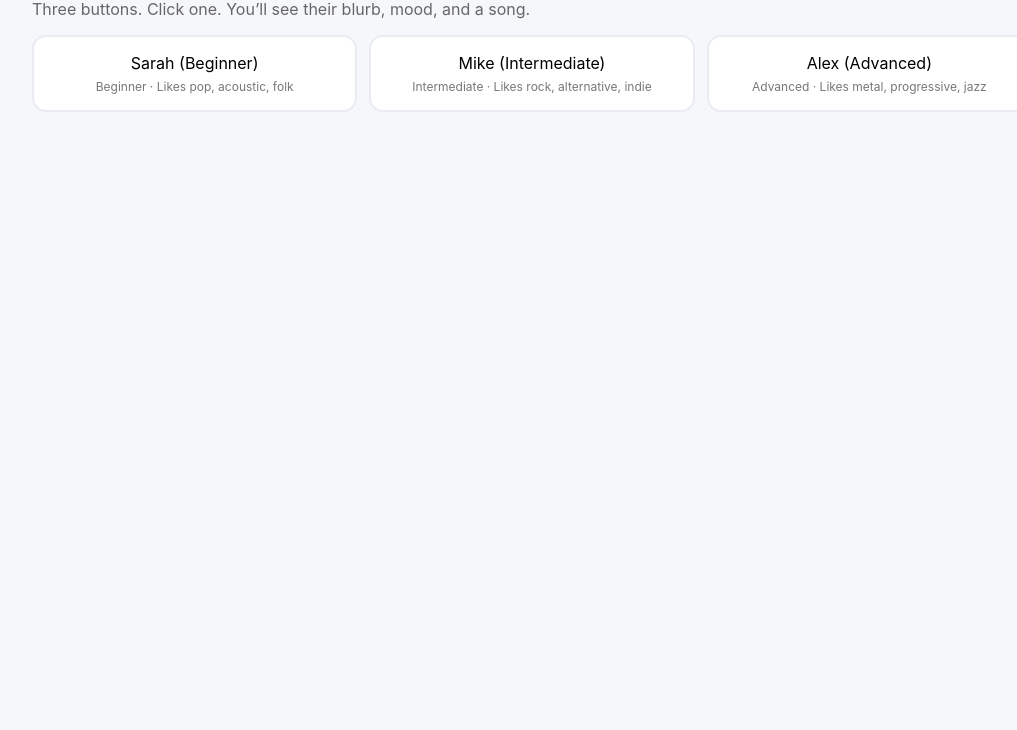
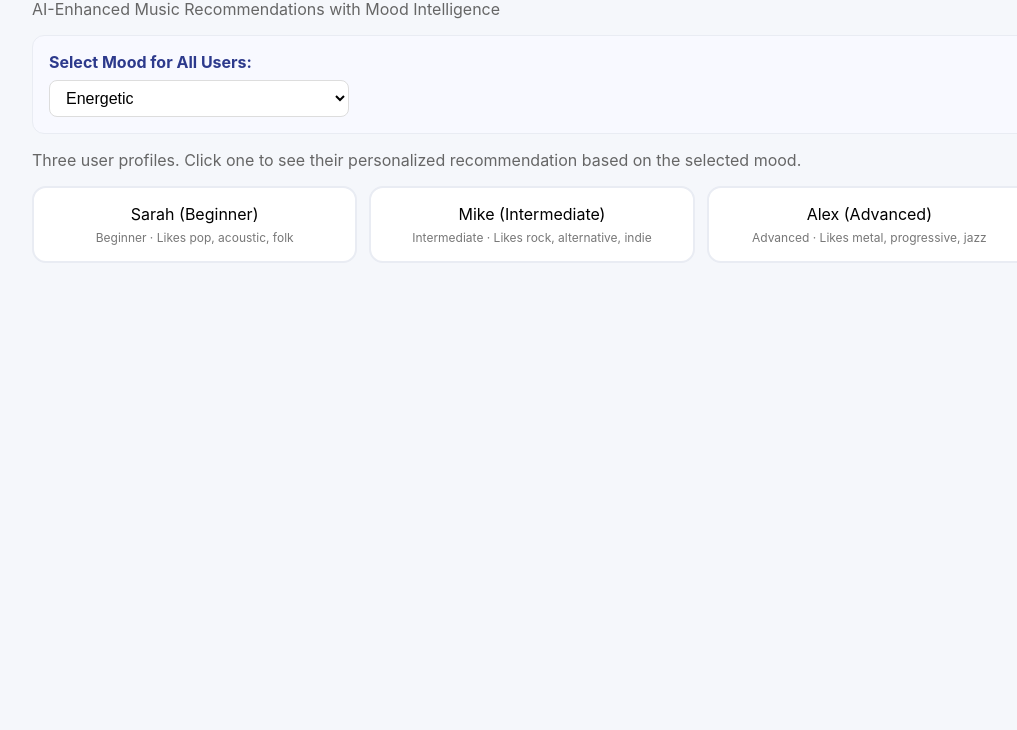
Before and after one commit to YSContentGuy/song-mood-explorer-hackday, a website: page public/basic-demo.html in a window 1280 px wide. Shown: the part 70-800 px from the top of the page, without its empty margins (108-1125 px from the left). Drawn offline with Linux system fonts and the light colour scheme; no server answers.

Commit message:
🎭 Enhanced demo with mood selection for all users
✨ New Features:
- Added mood selector dropdown with 9 mood options (energetic, happy, calm, relaxed, focused, motivated, tired, stressed, neutral)
- All three users now use the selected mood instead of derived mood
- Real-time mood updates with visual feedback
- Enhanced UI with mood selection panel

🎯 Demo Improvements:
- Default mood set to 'energetic' as requested
- Clear visual indication of selected mood in recommendations
- Mood change triggers new API calls for fresh recommendations
- Improved user experience with immediate feedback

🔧 Technical Changes:
- Updated showUser() function to use currentMood variable
- Added updateMoodForAllUsers() function for mood switching
- Enhanced CSS styling for mood selector
- Updated offline fallback data to use energetic mood
- Improved demo title and description

🎵 Perfect for presentations - now you can demonstrate how the same mood affects different user profiles!

```diff
--- a/public/basic-demo.html
+++ b/public/basic-demo.html
@@ -22,18 +22,56 @@
     .song { margin-top:8px; border-left:4px solid #667eea; padding-left:10px; }
     .actions { margin-top: 8px; }
     .btn { background:#e9ecff; color:#2d3a8c; border:none; padding:6px 10px; border-radius:8px; cursor:pointer; }
+    .mood-selector { margin: 16px 0; padding: 16px; background: #f8f9ff; border-radius: 12px; border: 1px solid #e9ecf3; }
+    .mood-selector label { display: block; margin-bottom: 8px; color: #2d3a8c; }
+    .mood-selector select { width: 100%; max-width: 300px; padding: 8px 12px; border: 1px solid #ddd; border-radius: 8px; font-size: 16px; background: white; }
     @media (max-width: 800px) { .buttons { grid-template-columns: 1fr; } }
   </style>
 </head>
 <body>
   <div class="wrap">
-    <h1>Three Users</h1>
-    <div class="sub">Three buttons. Click one. You’ll see their blurb, mood, and a song.</div>
+    <h1>Song Mood Explorer</h1>
+    <div class="sub">AI-Enhanced Music Recommendations with Mood Intelligence</div>
+
+    <!-- Mood Selection -->
+    <div class="mood-selector">
+      <label for="moodSelect"><strong>Select Mood for All Users:</strong></label>
+      <select id="moodSelect" onchange="updateMoodForAllUsers()">
+        <option value="energetic">Energetic</option>
+        <option value="happy">Happy</option>
+        <option value="calm">Calm</option>
+        <option value="relaxed">Relaxed</option>
+        <option value="focused">Focused</option>
+        <option value="motivated">Motivated</option>
+        <option value="tired">Tired</option>
+        <option value="stressed">Stressed</option>
+        <option value="neutral">Neutral</option>
+      </select>
+    </div>
+
+    <div class="sub">Three user profiles. Click one to see their personalized recommendation based on the selected mood.</div>
     <div id="buttons" class="buttons">Loading…</div>
     <div id="panel" class="panel" style="display:none"></div>
   </div>
   <script>
     let overview = null;
+    let currentMood = 'energetic'; // Default mood
+
+    // Function to update mood for all users
+    function updateMoodForAllUsers() {
+      const moodSelect = document.getElementById('moodSelect');
+      currentMood = moodSelect.value;
+
+      // Clear the panel and reset reroll state
+      const panel = document.getElementById('panel');
+      panel.style.display = 'none';
+      rerollState = {};
+
+      // Show a message about mood change
+      panel.style.display = 'block';
+      panel.innerHTML = `<div class="muted">Mood changed to: <strong>${currentMood}</strong>. Click a user to see their new recommendation!</div>`;
+    }
+
     async function load() {
       const buttons = document.getElementById('buttons');
       buttons.textContent = 'Loading…';
@@ -48,8 +86,8 @@
       } catch (e) {
         // Offline fallback so the demo always shows something
         overview = { users: [
-          { id: 'user_beginner', name: 'Sarah (Beginner)', blurb: 'Beginner · Likes pop, acoustic, folk', derivedMood: 'relaxed', context: { timeOfDay: 'evening', goals: 'relax' }, user: { skillLevel: 2 }, suggestion: { SONG_TITLE: 'Cleaning Windows', ARTIST_NAME: 'Van Morrison', energy_level: 'medium', difficulty_level: 4, contextualScore: 0.54, scoringBreakdown: { moodAlignment: 0.5 } } },
-          { id: 'user_intermediate', name: 'Mike (Intermediate)', blurb: 'Intermediate · Likes rock, alternative, indie', derivedMood: 'relaxed', context: { timeOfDay: 'evening', goals: 'relax' }, user: { skillLevel: 5 }, suggestion: { SONG_TITLE: 'Butterflies', ARTIST_NAME: 'Zendaya', energy_level: 'low', difficulty_level: 4, contextualScore: 0.72, scoringBreakdown: { moodAlignment: 0.75 } } },
+          { id: 'user_beginner', name: 'Sarah (Beginner)', blurb: 'Beginner · Likes pop, acoustic, folk', derivedMood: 'energetic', context: { timeOfDay: 'afternoon', goals: 'challenge' }, user: { skillLevel: 2 }, suggestion: { SONG_TITLE: 'Cleaning Windows', ARTIST_NAME: 'Van Morrison', energy_level: 'high', difficulty_level: 4, contextualScore: 0.54, scoringBreakdown: { moodAlignment: 0.5 } } },
+          { id: 'user_intermediate', name: 'Mike (Intermediate)', blurb: 'Intermediate · Likes rock, alternative, indie', derivedMood: 'energetic', context: { timeOfDay: 'afternoon', goals: 'challenge' }, user: { skillLevel: 5 }, suggestion: { SONG_TITLE: 'Butterflies', ARTIST_NAME: 'Zendaya', energy_level: 'high', difficulty_level: 4, contextualScore: 0.72, scoringBreakdown: { moodAlignment: 0.75 } } },
           { id: 'user_advanced', name: 'Alex (Advanced)', blurb: 'Advanced · Likes metal, progressive, jazz', derivedMood: 'energetic', context: { timeOfDay: 'afternoon', goals: 'challenge' }, user: { skillLevel: 8 }, suggestion: { SONG_TITLE: 'Here Comes The Sun', ARTIST_NAME: 'The Beatles', energy_level: 'high', difficulty_level: 7, contextualScore: 0.58, scoringBreakdown: { moodAlignment: 0.65 } } }
         ] };
         renderButtons();
@@ -93,9 +131,9 @@
       panel.innerHTML = '<div class="muted">Working…</div>';
       const item = (overview.users || []).find(x => x.id === userId);
       let suggestion = item?.suggestion || null;
-      // If not present, fetch it using derived mood
+      // If not present, fetch it using selected mood
       if (!suggestion || (typeof offset === 'number' && offset > 0)) {
-        const mood = item?.derivedMood || 'neutral';
+        const mood = currentMood; // Use selected mood instead of derived mood
         const timeOfDay = item?.context?.timeOfDay || 'evening';
         const goals = item?.context?.goals || (mood === 'energetic' ? 'challenge' : 'relax');
         const q = new URLSearchParams({ userId, mood, timeOfDay, availableTime: 20, goals, offset: offset || 0 });
@@ -132,7 +170,7 @@
             <div class='muted'>Top tags: ${(sum.topStyleTags||[]).slice(0,3).join(', ')}</div>
           </div>
         </div>
-        <div class='row muted'>Mood: ${item.derivedMood} · Time: ${item.context.timeOfDay} · Goal: ${item.context.goals}</div>
+        <div class='row muted'>Mood: <strong>${currentMood}</strong> · Time: ${item.context.timeOfDay} · Goal: ${item.context.goals}</div>
         <div class='song row'><div><strong>${s.title || s.SONG_TITLE}</strong> — ${s.artist || s.ARTIST_NAME || 'Unknown'}</div>
           <div class='muted'>Score: ${s.contextualScore ?? 'N/A'} · Energy: ${s.energy_level || 'n/a'} · Diff: ${s.difficulty_level ?? 'n/a'} · Comfort: ${(s.scoringBreakdown && typeof s.scoringBreakdown.comfortZone === 'number') ? Math.round(s.scoringBreakdown.comfortZone*100)+'%' : 'n/a'}</div>
           <div class='muted'>${whyLine(item, s)}</div>
```
